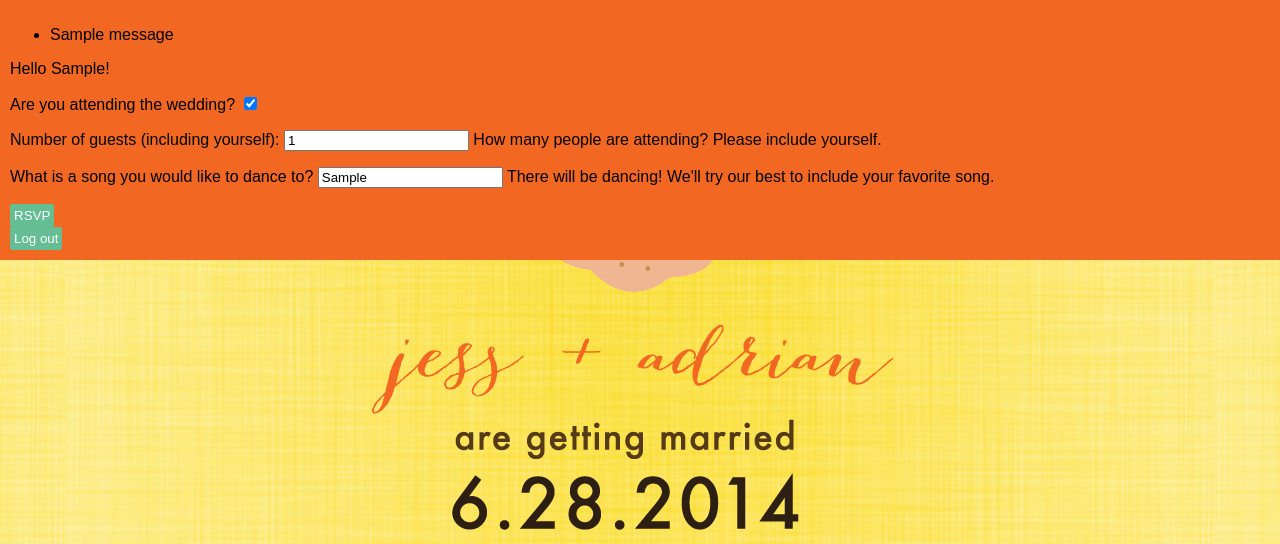
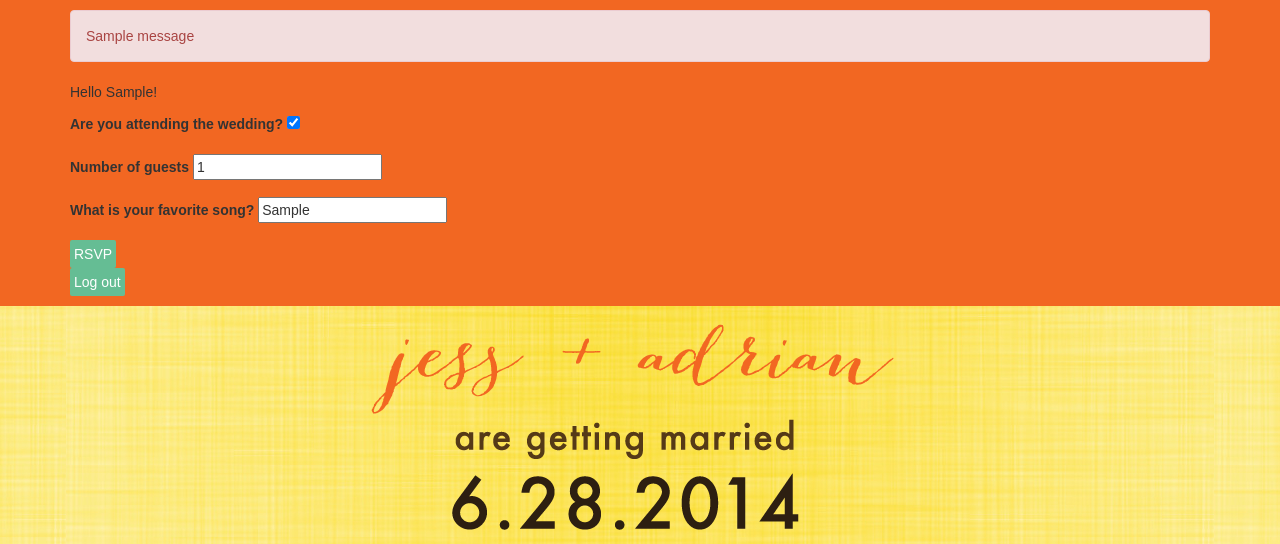
Before and after one commit to toolness/jessandadrian.us, a Django app: page /rsvp in a window 1280 px wide. Shown: the top 544 px of the page. Run offline with Django 3.2, Linux system fonts and the light colour scheme; a user stored in the database is signed in; tables that the repository leaves empty hold one stand-in row (values such as "Sample post"); one stand-in notice (Sample message) is shown; some libraries are stand-ins or nearby versions.

Commit message:
use bootstrap alerts, custom/manual form display.

```diff
--- a/jess/templates/jess/home.html
+++ b/jess/templates/jess/home.html
@@ -9,6 +9,7 @@
   {% load static from staticfiles %}
   <link rel="icon" href="{% static 'img/favicon.ico' %}" type="image/x-icon">
   <link rel="shortcut icon" href="{% static 'img/favicon.ico' %}" type="image/x-icon">
+  <link rel="stylesheet" href="{% static 'css/bootstrap.css' %}">
   <link rel="stylesheet" href="{% static 'css/style.css' %}"/>
 </head>
 
@@ -34,7 +35,9 @@
 <a class="rsvp" href="{% url 'rsvp' %}"><img src="{% static 'img/rsvp-button.png' %}"></a>
 
 <div class="rsvp-form" {% if not show_rsvp_form %}style="display: none"{% endif %}>
+  <div class="container">
   {% include 'jess/rsvp_form.html' %}
+  </div>
 </div>
 
 <script type="text/javascript" src="{% static 'js/jquery.js' %}"></script>
--- a/jess/templates/jess/rsvp_form.html
+++ b/jess/templates/jess/rsvp_form.html
@@ -1,10 +1,8 @@
-{% if messages %}
-<ul class="messages">
-    {% for message in messages %}
-    <li{% if message.tags %} class="{{ message.tags }}"{% endif %}>{{ message }}</li>
-    {% endfor %}
-</ul>
-{% endif %}
+{% for message in messages %}
+<div class="alert alert-danger">
+  {{ message }}
+</div>
+{% endfor %}
 
 <div id="yay" class="rsvp-form-content"
  {% if rsvp_result != 'yay' %}style="display: none"{% endif %}>
@@ -26,9 +24,36 @@
 {% if user.is_authenticated %}
 <p>Hello {{ user.first_name }}!</p>
 
+{% for error in rsvp_form.non_field_errors %}
+<div class="alert alert-danger">{{ error }}</div>
+{% endfor %}
+
 <form method="post" action="{% url 'rsvp' %}" autocomplete="off">
   {% csrf_token %}
-  {{ rsvp_form.as_p }}
+
+  <div class="form-group">
+    <label for="id_is_attending">Are you attending the wedding?</label>
+    <input id="id_is_attending" name="is_attending" type="checkbox" {% if rsvp_form.is_attending.value %}checked{% endif %}>
+  </div>
+
+  <div class="form-group">
+    {% for error in rsvp_form.number_of_guests.errors %}
+    <div class="alert alert-danger">{{ error }}</div>
+    {% endfor %}
+
+    <label for="id_number_of_guests">Number of guests</label>
+    <input id="id_number_of_guests" name="number_of_guests" type="number" value="{{ rsvp_form.number_of_guests.value }}">
+  </div>
+
+  <div class="form-group">
+    {% for error in rsvp_form.song.errors %}
+    <div class="alert alert-danger">{{ error }}</div>
+    {% endfor %}
+
+    <label for="id_song">What is your favorite song?</label>
+    <input id="id_song" name="song" type="text" maxlength="200" value="{{ rsvp_form.song.value }}">
+  </div>
+
   <input type="submit" value="RSVP">
 </form>
 
--- a/jess/views.py
+++ b/jess/views.py
@@ -16,11 +16,6 @@ class RSVPForm(forms.ModelForm):
     class Meta:
         model = RSVP
         fields = ['is_attending', 'number_of_guests', 'song']
-        labels = {
-            'is_attending': 'Are you attending the wedding?',
-            'number_of_guests': 'Number of guests (including yourself)',
-            'song': 'What is a song you would like to dance to?'
-        }
 
 def home(request, show_rsvp_form=False, rsvp_result=None):
     context = {
```
